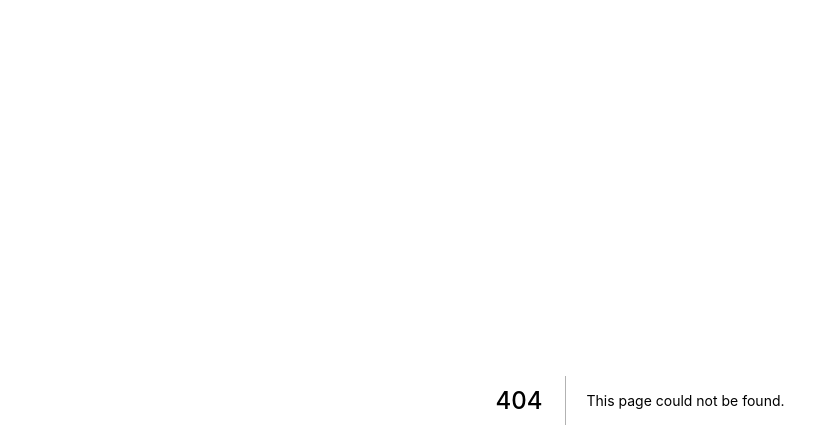
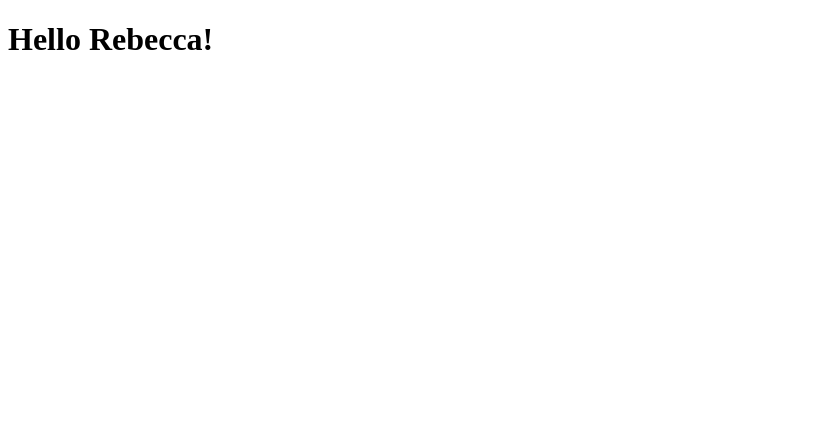
Before and after one commit to eden-chan/Breakthrough, a Next.js app: page /hello/rebbeca in a window 1280 px wide. Before the commit this address had no page. Shown: the top 448 px of the page, without its empty margins (0-839 px from the left). Built offline with nearby package versions, Linux system fonts and the light colour scheme.

Commit message:
Set up NextJS, TailwindCSS, Typescript starter code

```diff
--- a/package.json
+++ b/package.json
@@ -3,7 +3,7 @@
   "version": "0.1.0",
   "private": true,
   "scripts": {
-    "dev": "next dev",
+    "kenson": "next dev",
     "build": "next build",
     "start": "next start"
   },
@@ -13,8 +13,10 @@
     "react-dom": "^17.0.1"
   },
   "devDependencies": {
+    "@types/react": "^17.0.9",
     "autoprefixer": "^10.0.4",
     "postcss": "^8.1.10",
-    "tailwindcss": "^2.1.1"
+    "tailwindcss": "^2.1.1",
+    "typescript": "^4.3.2"
   }
 }
--- /dev/null
+++ b/pages/hello/rebbeca.js
@@ -0,0 +1,7 @@
+export default function Hello() {
+    return (
+        <h1>
+            Hello Rebecca!
+        </h1>
+    )
+}
--- a/pages/index.js
+++ b/pages/index.js
@@ -12,8 +12,7 @@ export default function Home() {
         <h1 className="text-6xl font-bold">
           Welcome to{' '}
           <a className="text-blue-600" href="https://nextjs.org">
-            Next.js!
-          </a>
+          /henaohtnoe          </a>
         </h1>
 
         <p className="mt-3 text-2xl">
```
Also changed, not shown: pages/hello/index.js (added, +7 -0 lines), tsconfig.json (added, +29 -0 lines), next-env.d.ts (added), 1 other file (tests, documents, lock files or other folders).
